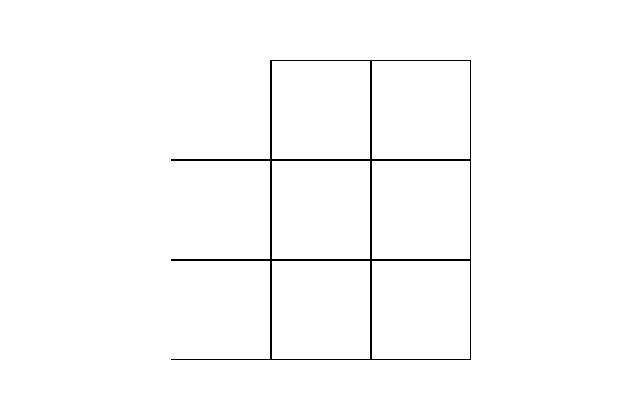
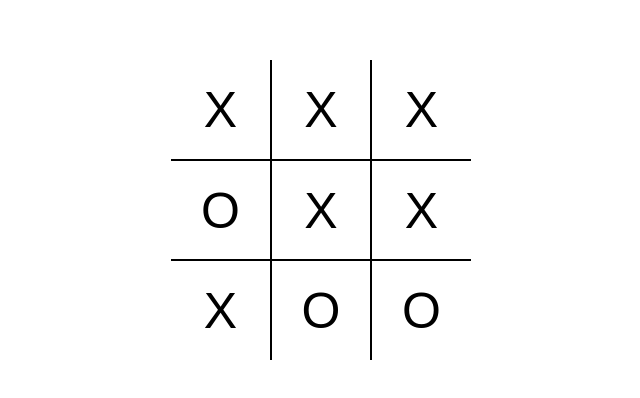
Before and after one commit to MalcolmSmalls/Odin-tic-tac-toe, a plain HTML site: page index.html in a window 1280 px wide. Shown: the part 190-588 px from the top of the page, without its empty margins (319-959 px from the left). Drawn offline with Linux system fonts and the light colour scheme.

Commit message:
Finish gameboard in HTML and CSS

```diff
--- a/css/style.css
+++ b/css/style.css
@@ -81,7 +81,11 @@
 }
 
 
-
+.gameboard {
+  text-align:center;
+  font-size:50px;
+  line-height:100px;
+}
 
 
 .game {
@@ -96,13 +100,20 @@
   border-left:none;
 }
 
-.left-top{
+.left-top, .mid-top, .right-top{
   border-top:none;
 }
 
+.right-top, .right-mid, .right-bottom{
+  border-right:none;
+}
+
+.left-bottom, .mid-bottom, .right-bottom {
+  border-bottom:none;
+}
 
 body {
-
+  font-family:sans-serif;
 }
 
 
--- a/index.html
+++ b/index.html
@@ -14,15 +14,15 @@
 	</head>
 	<body>
 		<section class="gameboard">
-			<div class="left-top game"></div>
-			<div class="left-mid game"></div>
-			<div class="left-bottom game"></div>
-			<div class="mid-top game"></div>
-			<div class="mid-mid game"></div>
-			<div class="mid-bottom game"></div>
-			<div class="right-top game"></div>
-			<div class="right-mid game"></div>
-			<div class="right-bottom game"></div>
+			<div class="left-top game">X</div>
+			<div class="left-mid game">O</div>
+			<div class="left-bottom game">X</div>
+			<div class="mid-top game">X</div>
+			<div class="mid-mid game">X</div>
+			<div class="mid-bottom game">O</div>
+			<div class="right-top game">X</div>
+			<div class="right-mid game">X</div>
+			<div class="right-bottom game">O</div>
 		</section>
 
 		<script type="text/javascript" src="js/main.js"></script>
```
